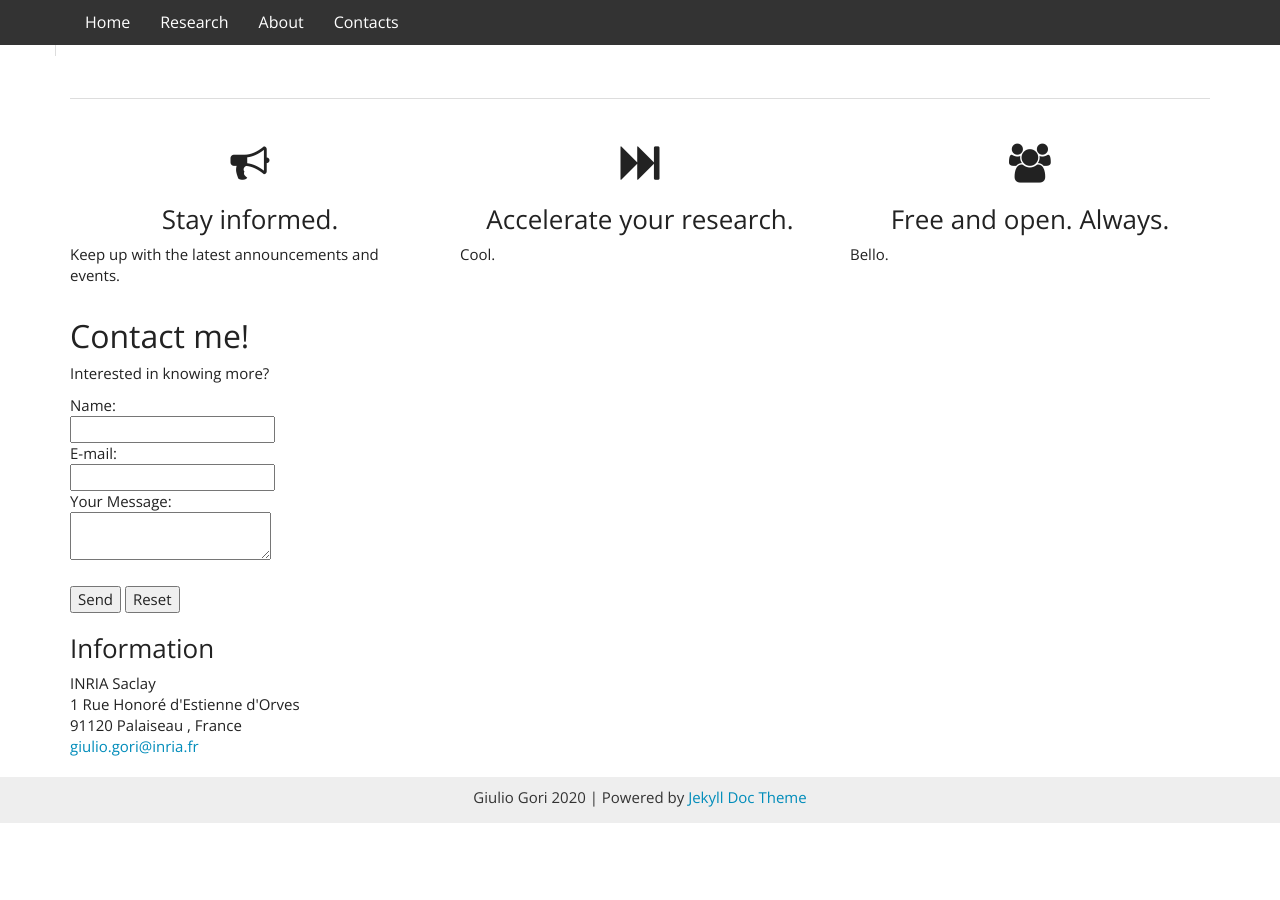
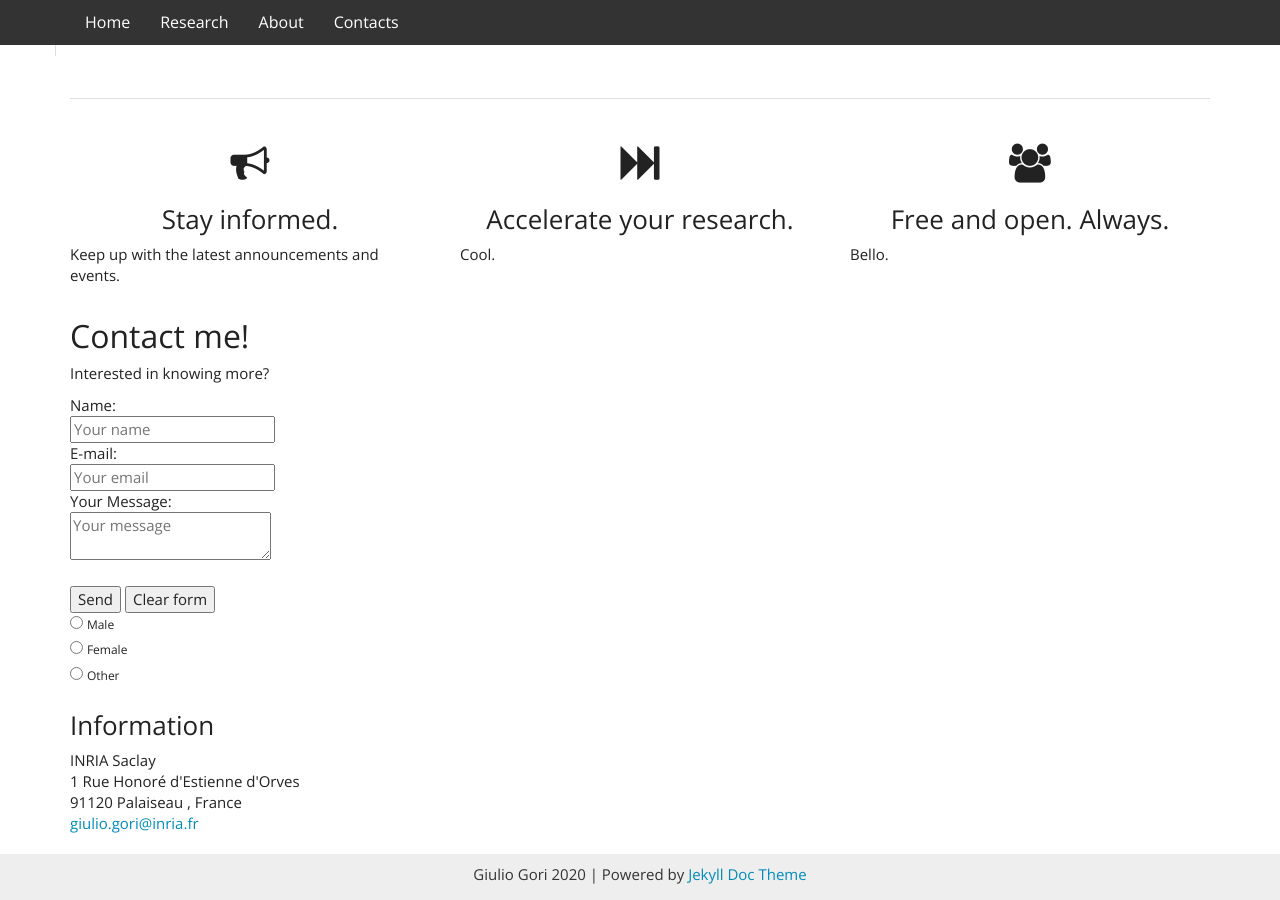
Before and after one commit to LaSerpe/LaSerpe.github.io, a Jekyll site: the page built from index.html, in a window 1280 px wide and 900 px high, scrolled down 1947 px. Built offline with Jekyll 4.4.1, drawn with Linux system fonts in a browser that asks for light colours; nearby versions of some CDN libraries; library files that are not in the unit come from our copies; before the commit the page ends 2770 px from its top, so only the background shows below that.

Commit message:
add contacts in home

```diff
--- a/index.html
+++ b/index.html
@@ -176,24 +176,27 @@ layout: default
             <h2 class="contact__title">Contact me!</h2>
             <p class="contact__descr">Interested in knowing more?</p>
 
-            <form action="mailto:giulio.gori@inria.fr" method="post" enctype="text/plain">
+            <form action="mailto:giulio.gori@inria.fr" method="get" enctype="text/plain">
 			Name:<br>
-			<input type="text" name="name"><br>
+			<input type="text" name="name" placeholder="Your name"><br>
 			E-mail:<br>
-			<input type="text" name="mail"><br>
+			<input type="text" name="mail" placeholder="Your email"><br>
 			Your Message:<br>
-			<textarea type="text" name="comment" size="50"></textarea><br><br>
+			<textarea type="text" name="comment" size="50" placeholder="Your message"></textarea><br><br>
 			<input type="submit" value="Send">
-			<input type="reset" value="Reset">
+			<input type="reset" value="Clear form">
 			</form>
-<!--
-            <form class="contact__form" action="mailto:giulio.gori@inria.fr" method="post">
-            	var subject="mail from website"
-                <input class="contact__form-input" id="name" type="text" name="name" placeholder="Your name">
-                <input class="contact__form-input" id="email" type="email" name="email" placeholder="Your email">
-                <textarea class="contact__form-tarea" id="body" name="body" placeholder="Your message"></textarea>
-                <input class="contact__form-submit" type="submit" value="Send">
-            </form> -->
+<form>
+  <input type="radio" id="male" name="gender" value="male">
+  <label for="male">Male</label><br>
+  <input type="radio" id="female" name="gender" value="female">
+  <label for="female">Female</label><br>
+  <input type="radio" id="other" name="gender" value="other">
+  <label for="other">Other</label>
+</form>
+
+
+
             <div class="contact__card vcard">
                 <h3 class="contact__card-title">Information</h3>
                 <div class="contact__card-item place">
```
